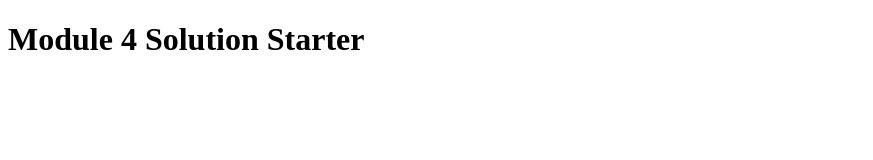
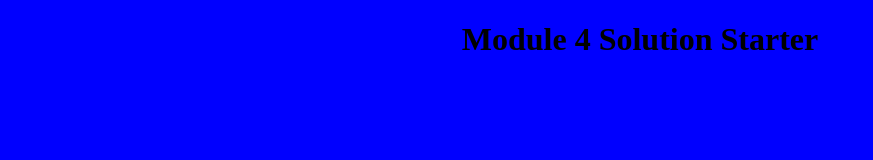
Before and after one commit to aazad20/sarvjeet-assignments, a plain HTML site: page module-4/index.html in a window 1280 px wide. Shown: the whole page, without its empty margins (0-873 px from the left). Drawn offline with Linux system fonts and the light colour scheme.

Commit message:
module-4 solution

```diff
--- a/module-4/index.html
+++ b/module-4/index.html
@@ -7,7 +7,7 @@
   <script src="SpeakGoodBye.js"></script>
   <script src="script.js"></script>
 </head>
-<body>
-  <h1>Module 4 Solution Starter</h1>
+<body bgcolor="blue">
+  <h1 align="center">Module 4 Solution Starter</h1>
 </body>
 </html>
```
